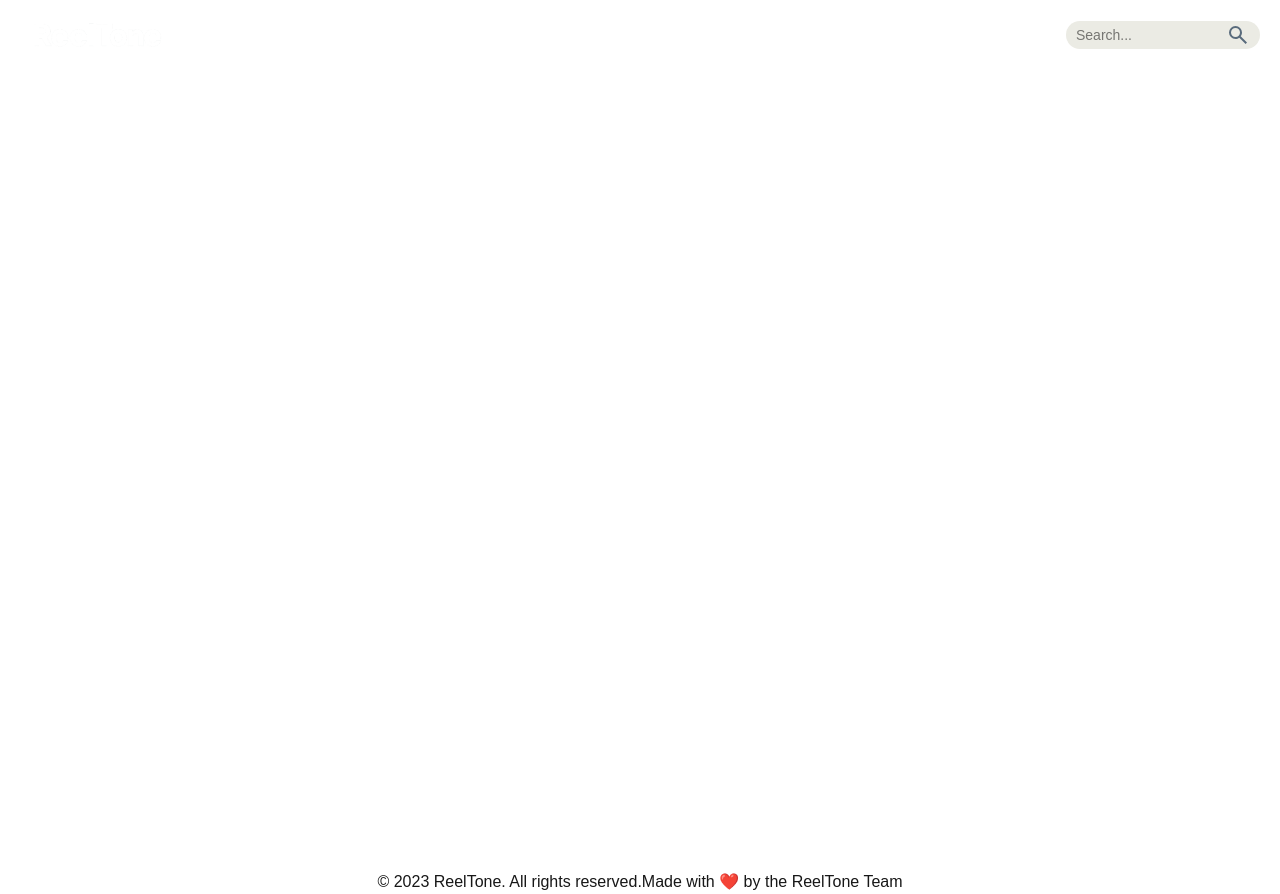
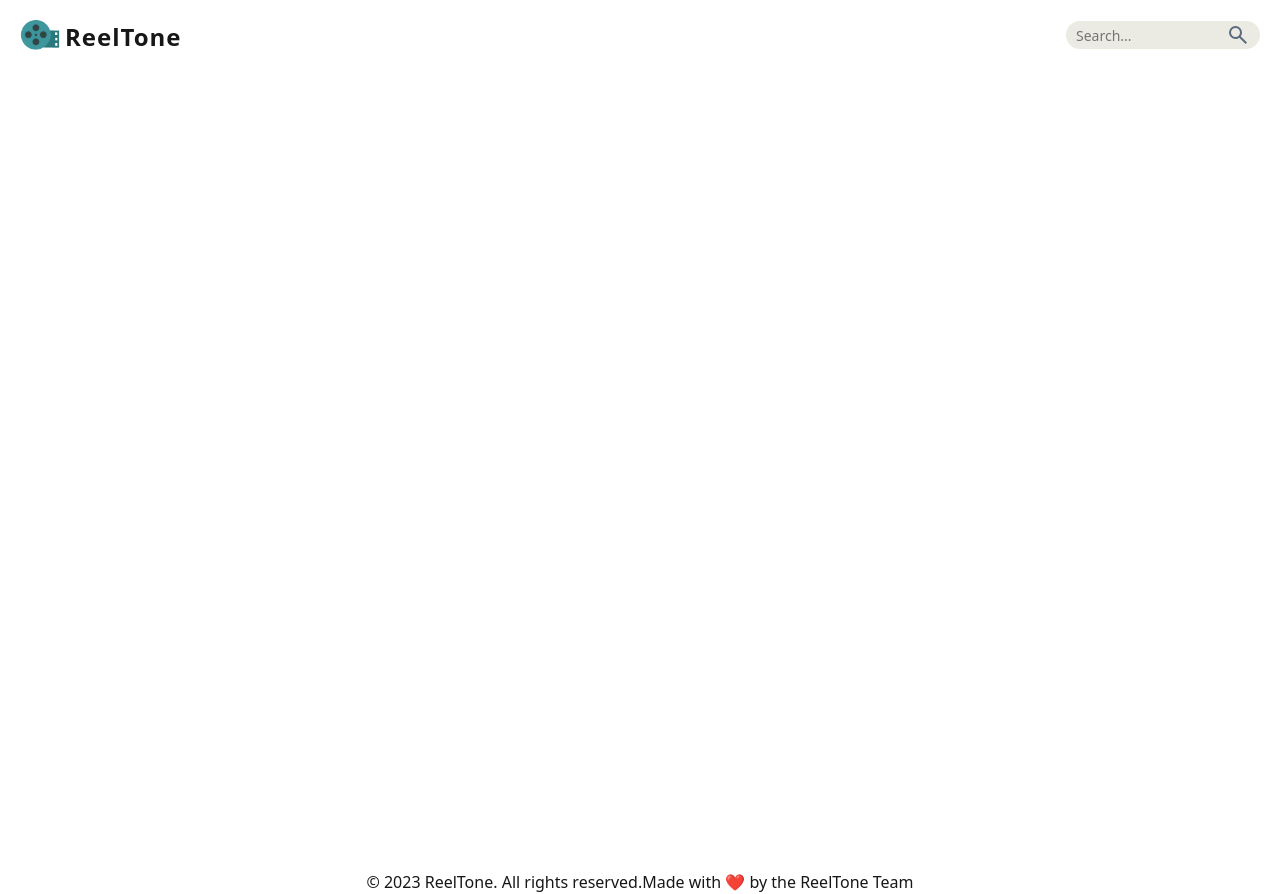
Before and after one commit to NK8998/reeltone, a Next.js app in the folder client/: page / in a window 1280 px wide. Built offline with nearby package versions, Linux system fonts and the light colour scheme; no server answers.

Commit message:
some styling

```diff
--- a/client/src/app/globals.css
+++ b/client/src/app/globals.css
@@ -1,3 +1,4 @@
+@import url('https://fonts.googleapis.com/css2?family=Open+Sans:ital,wght@0,300..800;1,300..800&family=Poppins:ital,wght@0,100;0,200;0,300;0,400;0,500;0,600;0,700;0,800;0,900;1,100;1,200;1,300;1,400;1,500;1,600;1,700;1,800;1,900&display=swap');
 @import "tailwindcss";
 
 :root {
@@ -22,7 +23,7 @@
 body {
   background: var(--background);
   color: var(--foreground);
-  font-family: Arial, Helvetica, sans-serif;
+  font-family: "Poppins", "Open Sans"  Arial, Helvetica, sans-serif;
   width: 100%;
 
 }
--- a/client/src/components/reusables/Navbar/Navbar.tsx
+++ b/client/src/components/reusables/Navbar/Navbar.tsx
@@ -8,11 +8,13 @@ export default function Navbar({}) {
       <div className='navbar-inner'>
         <div className='nav-start nav-section'>
           <Image
-            src={"/reel_logo_white.png"}
-            width={1024}
-            height={1024}
+            className='reel-icon'
+            src={"/reel_favicon.png"}
+            width={256}
+            height={256}
             alt='alt logo'
           />
+          <span>ReelTone</span>
         </div>
         <nav className='nav-middle nav-section'>
           <Link href={"/auth/signin"}>SIGN IN</Link>
--- a/client/src/components/reusables/Navbar/navbar.css
+++ b/client/src/components/reusables/Navbar/navbar.css
@@ -21,12 +21,30 @@
     flex: 1 1;
 }
 
-.nav-start img{
+.nav-start{
+    height: 40px;
+    gap: 5px;
+    display: flex;
+    align-items: end;
+    justify-content: start;
+}
+
+.nav-start .reel-icon{
     height: 100%;
     object-fit: contain;
     width: auto;
+    max-width: 50px;
+    max-height: 50px;
+}
+
+
+.nav-start span{
+    height: auto;
+    font-size: 24px;
+    letter-spacing: 1px;
+    font-weight: 700;
     max-width: 150px;
-    justify-content: start;
+    pointer-events: none;
 }
 
 .nav-middle {
```
